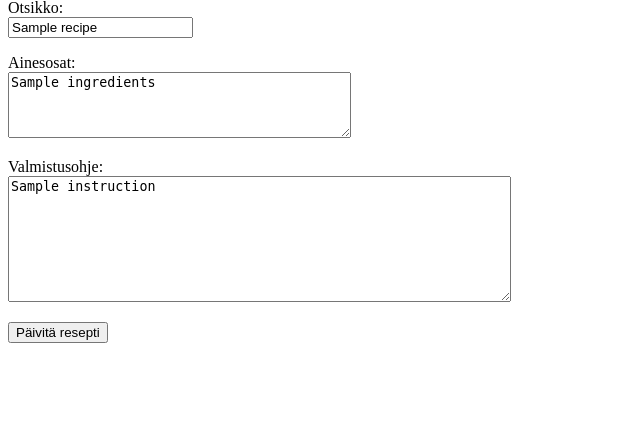
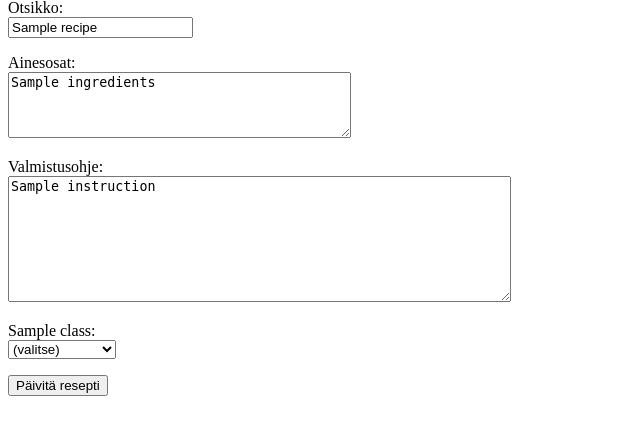
Before and after one commit to MaxikLLM/Ruokareseptit, a Flask app: template templates/edit_recipe.html in a window 1280 px wide. Shown: the part 81-516 px from the top of the page, without its empty margins (0-640 px from the left). Run offline with Flask 3, Linux system fonts and the light colour scheme; the template is opened without the code that fills it: most values are stand-ins (such as "Sample title", 1, 10 or a date in 2020).

Commit message:
Add classes to edit page

```diff
--- a/app.py
+++ b/app.py
@@ -83,7 +83,15 @@ def edit_recipe(recipe_id):
         abort(404)
     if recipe["user_id"] != session["user_id"]:
         abort(403)
-    return render_template("edit_recipe.html", recipe=recipe)
+
+    all_classes = recipes.get_all_classes()
+    classes = {}
+    for my_class in all_classes:
+        classes[my_class] = ""
+    for entry in recipes.get_classes(recipe_id):
+        classes[entry["title"]] = entry["value"]
+
+    return render_template("edit_recipe.html", recipe=recipe, classes = classes, all_classes = all_classes)
 
 @app.route("/update_recipe", methods=["POST"])
 def update__recipe():
@@ -105,7 +113,13 @@ def update__recipe():
     if not instruction or len(instruction) > 1000:
         abort(403)
 
-    recipes.update_recipe(recipe_id, title, ingredients, instruction)
+    classes = []
+    for entry in request.form.getlist("classes"):
+        if entry:
+            parts = entry.split(":")
+            classes.append((parts[0], parts[1]))
+
+    recipes.update_recipe(recipe_id, title, ingredients, instruction, classes)
 
     return redirect("/recipe/" + str(recipe_id))
 
--- a/templates/edit_recipe.html
+++ b/templates/edit_recipe.html
@@ -21,6 +21,21 @@
       <textarea name="instruction" rows="8" cols="60" maxlength="1000" required>{{ recipe.instruction }}</textarea>
     </p>
     <input type="hidden" name="recipe_id" value="{{ recipe.id}}" />
+    {% for class in all_classes %}
+    <p>
+      {{ class }}: <br />
+      <select name="classes">
+        <option value="">(valitse)</option>
+      {% for option in all_classes[class] %}
+        {% if classes[class] == option %}
+        <option value="{{ class }}:{{ option }}" selected>{{ option }}</option>
+        {% else %}
+        <option value="{{ class }}:{{ option }}">{{ option }}</option>
+        {% endif %}
+      {% endfor %}
+      </select>
+    </p>
+    {% endfor %}
     <input type="submit" value="Päivitä resepti" />
   </form>
 </body>
```
Also changed, not shown: recipes.py (+8 -1 lines).
